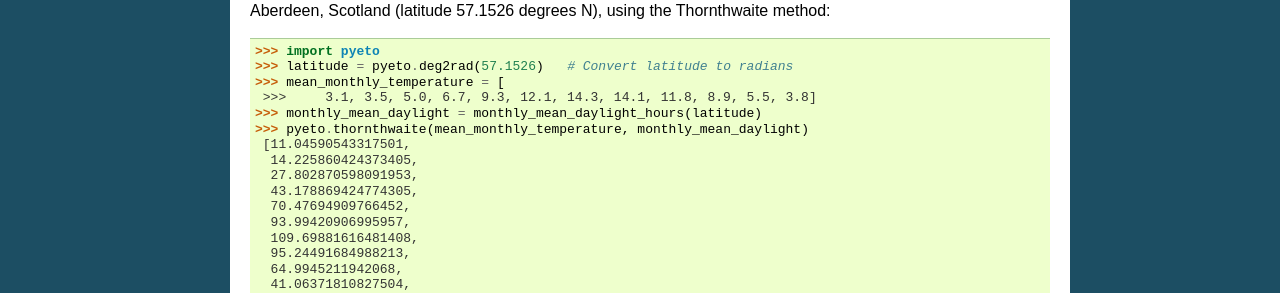
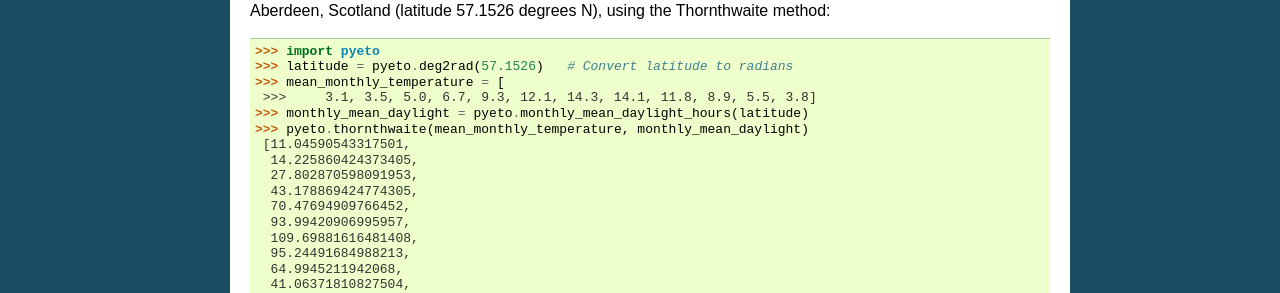
Before and after one commit to woodcrafty/PyETo, a Sphinx documentation site: the page built from docs/index.rst, in a window 1280 px wide. Shown: the part 316-609 px from the top of the page. Built offline with Sphinx 7.4.7, drawn with Linux system fonts in a browser that asks for light colours.

Commit message:
Update index.rst
fixing first example

```diff
--- a/docs/index.rst
+++ b/docs/index.rst
@@ -20,7 +20,7 @@
    >>> latitude = pyeto.deg2rad(57.1526)   # Convert latitude to radians
    >>> mean_monthly_temperature = [
     >>>     3.1, 3.5, 5.0, 6.7, 9.3, 12.1, 14.3, 14.1, 11.8, 8.9, 5.5, 3.8]
-   >>> monthly_mean_daylight = monthly_mean_daylight_hours(latitude)
+   >>> monthly_mean_daylight = pyeto.monthly_mean_daylight_hours(latitude)
    >>> pyeto.thornthwaite(mean_monthly_temperature, monthly_mean_daylight)
     [11.04590543317501,
      14.225860424373405,
```
